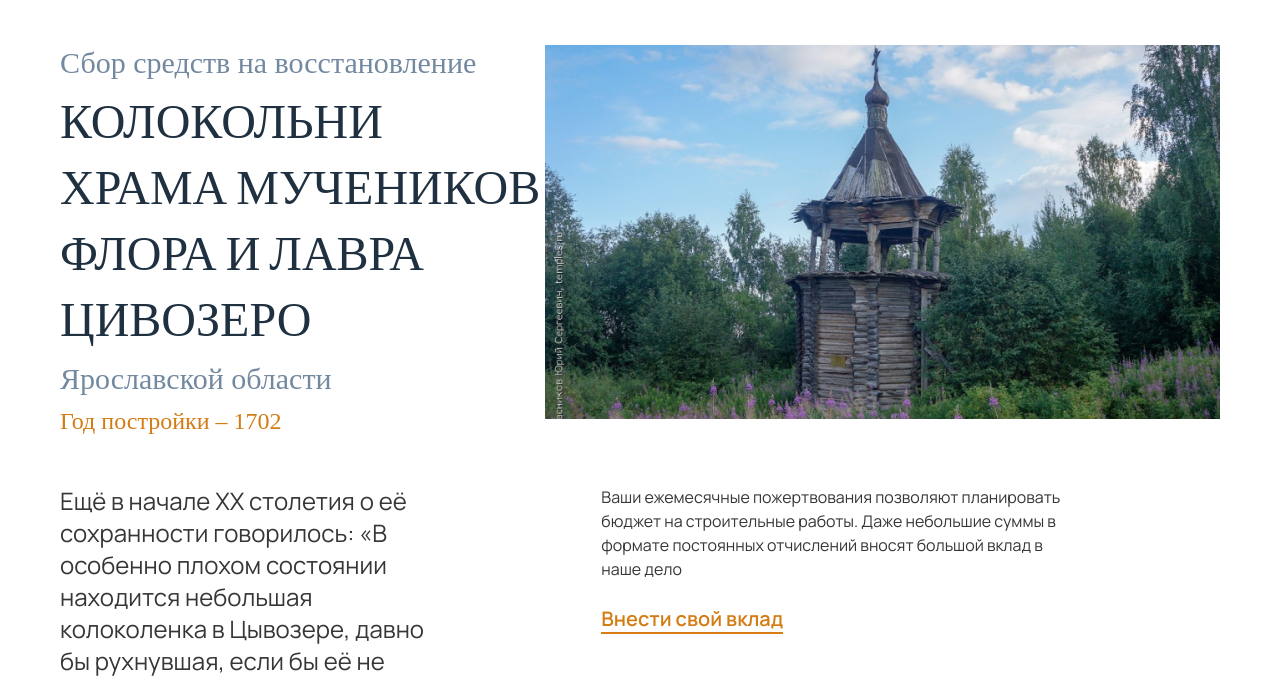
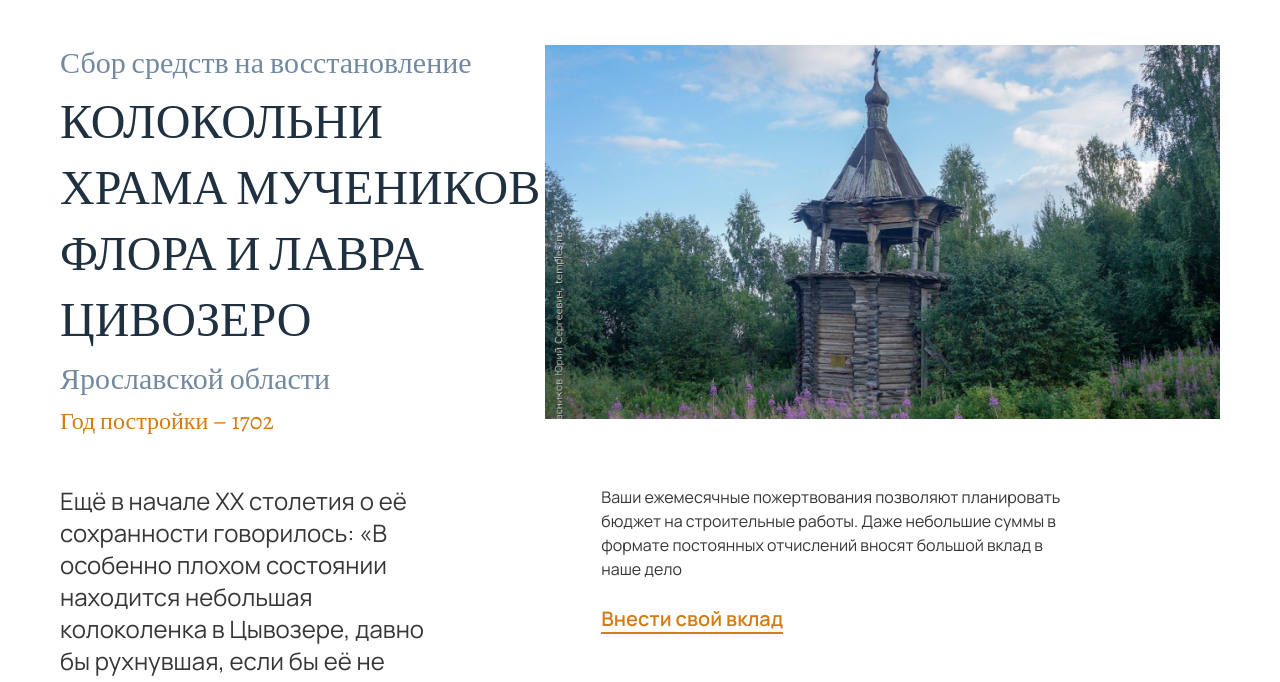
Before and after one commit to DizMaxWork/fond, a website: page church.html in a window 1280 px wide. Shown: the part 114-796 px from the top of the page. Drawn offline with nearby package versions, Linux system fonts and the light colour scheme.

Commit message:
Итог

```diff
--- a/church.html
+++ b/church.html
@@ -104,7 +104,7 @@
                         </a>
                     </div>
                     <div class="flex justify-between lg:flex-nowrap flex-wrap">
-                        <div class="xxl:w-2/5 xl:w-1/2 lg:w-11/12 md:w-3/4 sm:w-11/12 lg:pt-0 pt-8 -my-2 lg:order-1 order-2" style="font-family: Algereya;">
+                        <div class="xxl:w-2/5 xl:w-1/2 lg:w-11/12 md:w-3/4 sm:w-11/12 lg:pt-0 pt-8 -my-2 lg:order-1 order-2" style="font-family: Alegreya;">
                             <p class="color-72 md:text-3xl text-xl my-2">
                                 Сбор средств на восстановление
                             </p>
```
